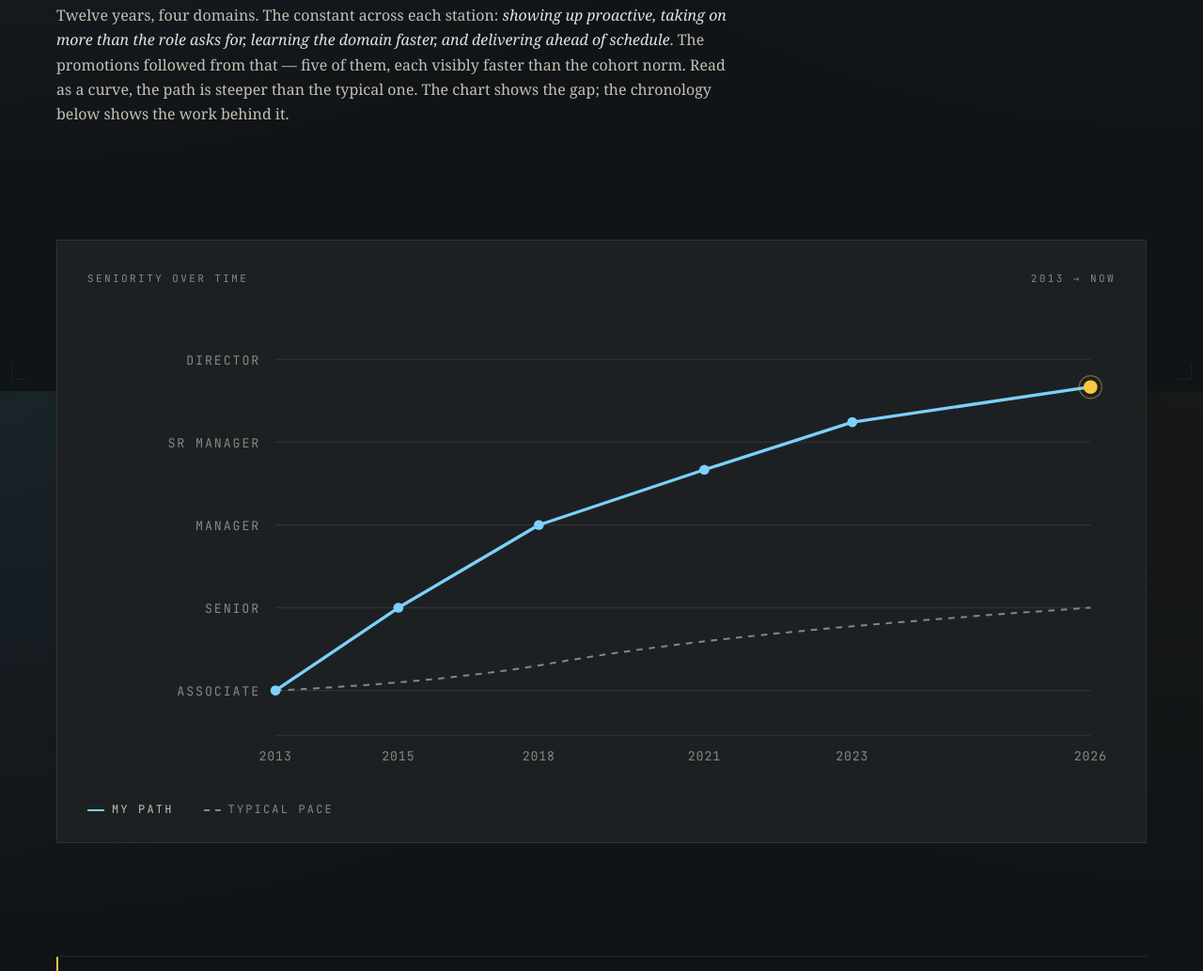
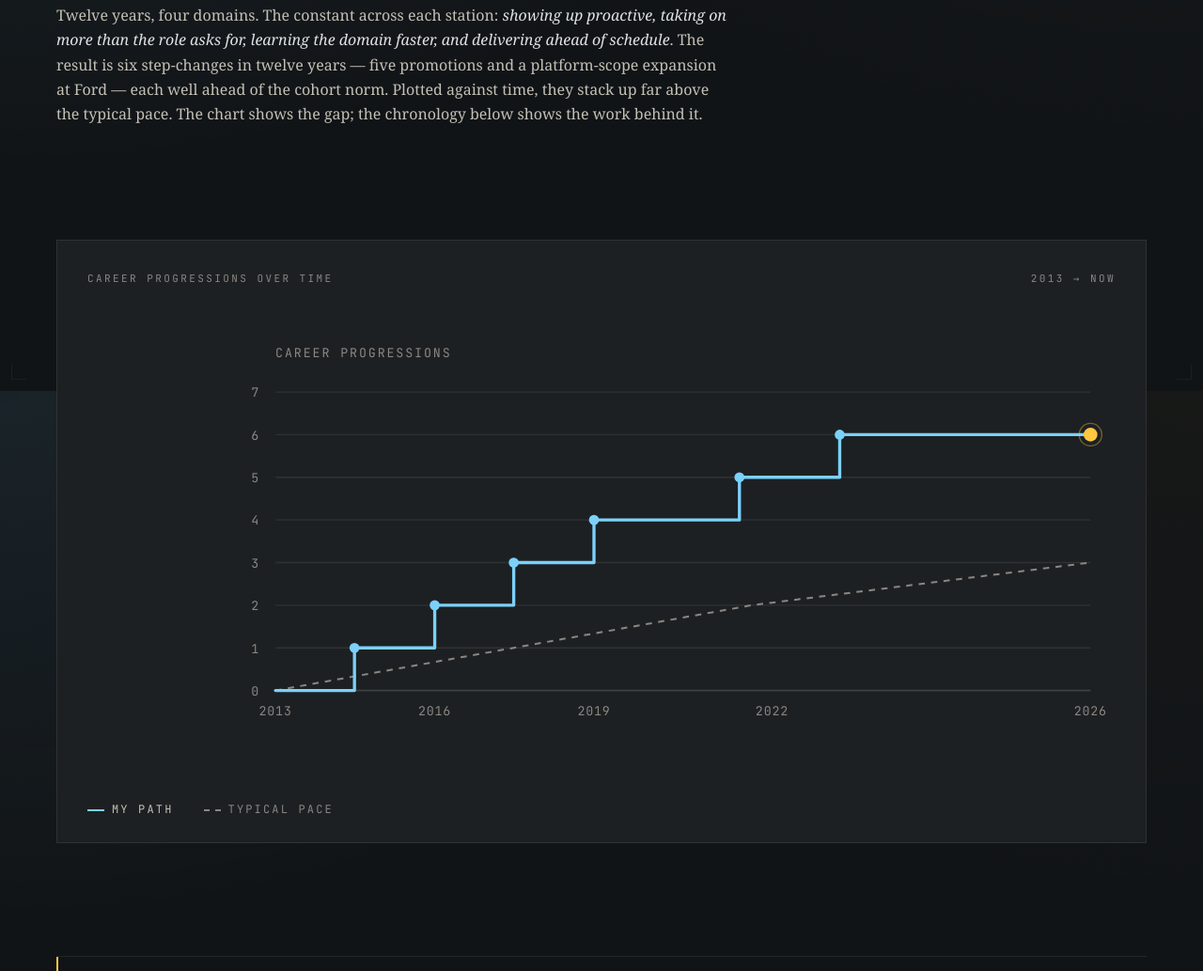
Before and after one commit to tharun-vk/tharunvk.com, a plain HTML site: page experience.html in a window 1280 px wide. Shown: the part 384-1417 px from the top of the page at 94% size. Drawn offline with Linux system fonts and the light colour scheme.

Commit message:
Reframe graph as career progressions, add Ford scope-expansion step

```diff
--- a/experience.html
+++ b/experience.html
@@ -105,70 +105,77 @@
   </div>
 
   <section class="experience">
-    <p class="exp-intro">Twelve years, four domains. The constant across each station: <em>showing up proactive, taking on more than the role asks for, learning the domain faster, and delivering ahead of schedule</em>. The promotions followed from that — five of them, each visibly faster than the cohort norm. Read as a curve, the path is steeper than the typical one. The chart shows the gap; the chronology below shows the work behind it.</p>
+    <p class="exp-intro">Twelve years, four domains. The constant across each station: <em>showing up proactive, taking on more than the role asks for, learning the domain faster, and delivering ahead of schedule</em>. The result is six step-changes in twelve years — five promotions and a platform-scope expansion at Ford — each well ahead of the cohort norm. Plotted against time, they stack up far above the typical pace. The chart shows the gap; the chronology below shows the work behind it.</p>
   </section>
 
   <!-- CAREER GRAPH -->
   <div class="arc-graph">
     <div class="arc-graph-frame">
       <div class="arc-graph-head">
-        <span>Seniority over time</span>
+        <span>Career progressions over time</span>
         <span>2013 → now</span>
       </div>
 
-      <svg viewBox="0 0 820 380" role="img" aria-label="A line chart comparing career progression over time. The vertical axis runs from Associate up through Senior, Manager, Senior Manager, to Director. Tharun's path rises steeply across twelve years, reaching the Senior Manager to Director range by 2026. The typical pace stays much flatter over the same period, barely clearing the Senior band.">
-        <title>Career progression: my path versus the typical pace</title>
-        <desc>Tharun's path climbs steeply through five seniority bands while the typical pace rises slowly, widening the gap over time.</desc>
+      <svg viewBox="0 0 820 380" role="img" aria-label="A step chart comparing cumulative career progressions over time, counting promotions and major scope expansions. The vertical axis runs from zero to seven; the horizontal axis runs from 2013 to 2026. Tharun's path steps up to six progressions, with most arriving early. The typical pace rises slowly to about three over the same twelve years.">
+        <title>Career progressions over time: my pace versus the typical pace</title>
+        <desc>Tharun's step line reaches six progressions well ahead of the typical pace, which climbs gently to about three across the same period.</desc>
 
-        <!-- band guide lines -->
+        <!-- count guide lines: 0 to 7 -->
         <g stroke="var(--rivet)" stroke-width="1">
-          <line x1="150" y1="40"  x2="800" y2="40"/>
-          <line x1="150" y1="106" x2="800" y2="106"/>
-          <line x1="150" y1="172" x2="800" y2="172"/>
-          <line x1="150" y1="238" x2="800" y2="238"/>
+          <line x1="150" y1="66"  x2="800" y2="66"/>
+          <line x1="150" y1="100" x2="800" y2="100"/>
+          <line x1="150" y1="134" x2="800" y2="134"/>
+          <line x1="150" y1="168" x2="800" y2="168"/>
+          <line x1="150" y1="202" x2="800" y2="202"/>
+          <line x1="150" y1="236" x2="800" y2="236"/>
+          <line x1="150" y1="270" x2="800" y2="270"/>
           <line x1="150" y1="304" x2="800" y2="304"/>
         </g>
 
-        <!-- band labels -->
+        <!-- y labels: progression count -->
         <g class="gband" fill="var(--paper-mute)" text-anchor="end">
-          <text x="138" y="44">Director</text>
-          <text x="138" y="110">Sr Manager</text>
-          <text x="138" y="176">Manager</text>
-          <text x="138" y="242">Senior</text>
-          <text x="138" y="308">Associate</text>
+          <text x="138" y="70">7</text>
+          <text x="138" y="104">6</text>
+          <text x="138" y="138">5</text>
+          <text x="138" y="172">4</text>
+          <text x="138" y="206">3</text>
+          <text x="138" y="240">2</text>
+          <text x="138" y="274">1</text>
+          <text x="138" y="308">0</text>
+        </g>
+        <text x="150" y="38" class="gband" fill="var(--paper-mute)" text-anchor="start">Career progressions</text>
+
+        <!-- x axis -->
+        <line x1="150" y1="304" x2="800" y2="304" stroke="var(--rivet)" stroke-width="1.5"/>
+        <g class="gx" fill="var(--paper-mute)" text-anchor="middle">
+          <text x="150" y="324">2013</text>
+          <text x="277" y="324">2016</text>
+          <text x="404" y="324">2019</text>
+          <text x="546" y="324">2022</text>
+          <text x="800" y="324">2026</text>
         </g>
 
-        <!-- x axis -->
-        <line x1="150" y1="340" x2="800" y2="340" stroke="var(--rivet)" stroke-width="1"/>
-        <g class="gx" fill="var(--paper-mute)" text-anchor="middle">
-          <text x="150" y="360">2013</text>
-          <text x="248" y="360">2015</text>
-          <text x="360" y="360">2018</text>
-          <text x="492" y="360">2021</text>
-          <text x="610" y="360">2023</text>
-          <text x="800" y="360">2026</text>
-        </g>
-
-        <!-- typical pace: flat early, gentle late lift, barely clears Senior -->
-        <path d="M150,304 C 230,300 300,294 360,284 C 440,270 540,256 800,238"
+        <!-- typical pace: ~one step every 3-4 years, reaching ~3 by 2026 -->
+        <path d="M150,304 L 340,270 L 530,236 L 800,202"
           fill="none" stroke="var(--paper-mute)" stroke-width="1.5" stroke-dasharray="5 5"/>
 
-        <!-- my path: steep, stepped climb -->
-        <polyline points="150,304 248,238 360,172 492,128 610,90 800,62"
+        <!-- my path: stepped, each progression a discrete jump -->
+        <polyline points="150,304 213,304 213,270 277,270 277,236 340,236 340,202 404,202 404,168 520,168 520,134 600,134 600,100 800,100"
           fill="none" stroke="var(--waterline)" stroke-width="2.5"
           stroke-linejoin="round" stroke-linecap="round"/>
 
-        <!-- my path vertices -->
+        <!-- progression event dots -->
         <g fill="var(--waterline)">
-          <circle cx="150" cy="304" r="4"/>
-          <circle cx="248" cy="238" r="4"/>
-          <circle cx="360" cy="172" r="4"/>
-          <circle cx="492" cy="128" r="4"/>
-          <circle cx="610" cy="90"  r="4"/>
+          <circle cx="213" cy="270" r="4"/>
+          <circle cx="277" cy="236" r="4"/>
+          <circle cx="340" cy="202" r="4"/>
+          <circle cx="404" cy="168" r="4"/>
+          <circle cx="520" cy="134" r="4"/>
+          <circle cx="600" cy="100" r="4"/>
         </g>
-        <!-- live endpoint -->
-        <circle cx="800" cy="62" r="5.5" fill="var(--signal)"/>
-        <circle cx="800" cy="62" r="9" fill="none" stroke="var(--signal)" stroke-width="1" opacity="0.4"/>
+        <!-- live endpoint, current station -->
+        <circle cx="800" cy="100" r="5.5" fill="var(--signal)"/>
+        <circle cx="800" cy="100" r="9" fill="none" stroke="var(--signal)" stroke-width="1" opacity="0.4"/>
       </svg>
 
       <div class="arc-graph-legend">
```
